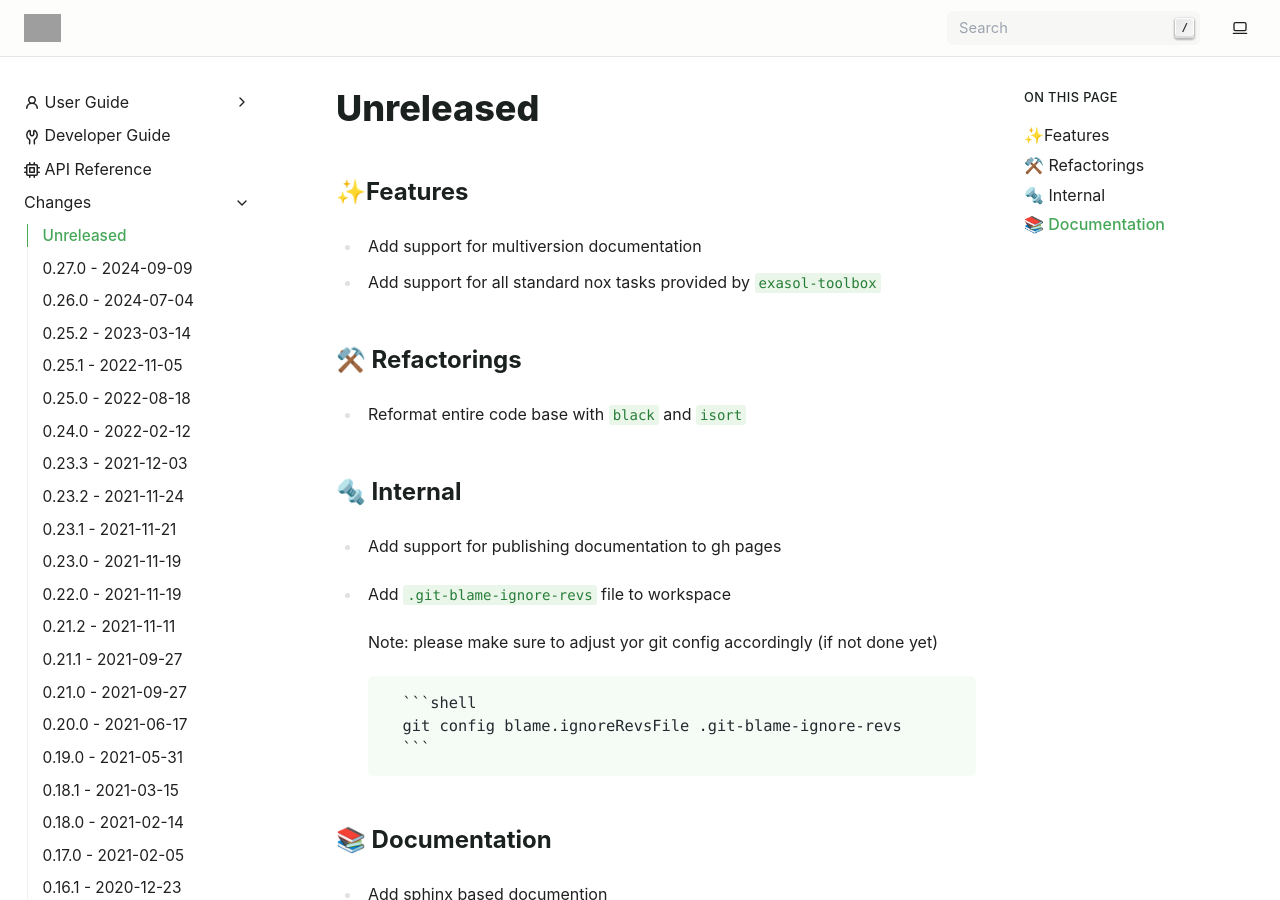
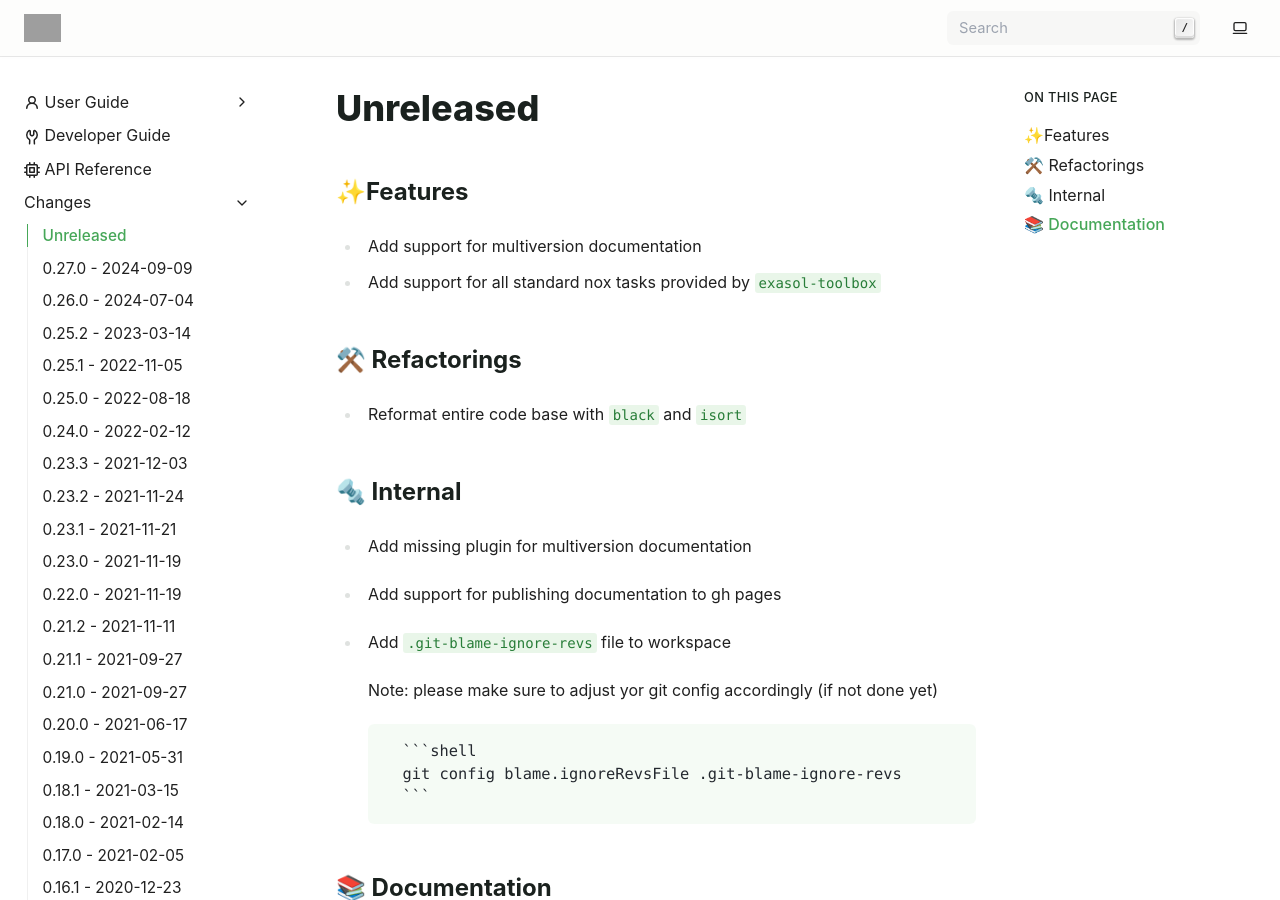
Before and after one commit to exasol/pyexasol, a Sphinx documentation site: the page built from doc/changes/unreleased.md, in a window 1280 px wide and 900 px high. Built offline with Sphinx 7.4.7, drawn with Linux system fonts in a browser that asks for light colours; pages that are not in the unit, such as notebooks, are missing from menus; grey boxes are pictures that could not be loaded.

Commit message:
Add missing plugin for sphinx multiversion build (#165)

```diff
--- a/doc/changes/unreleased.md
+++ b/doc/changes/unreleased.md
@@ -11,6 +11,7 @@
 
 ## 🔩 Internal
 
+* Add missing plugin for multiversion documentation
 * Add support for publishing documentation to gh pages
 * Add `.git-blame-ignore-revs` file to workspace
 
--- a/doc/conf.py
+++ b/doc/conf.py
@@ -36,6 +36,7 @@
     "sphinx_copybutton",
     "myst_parser",
     "sphinx_design",
+    "exasol.toolbox.sphinx.multiversion",
 ]
 
 intersphinx_mapping = {"python": ("https://docs.python.org/3", None)}
```
